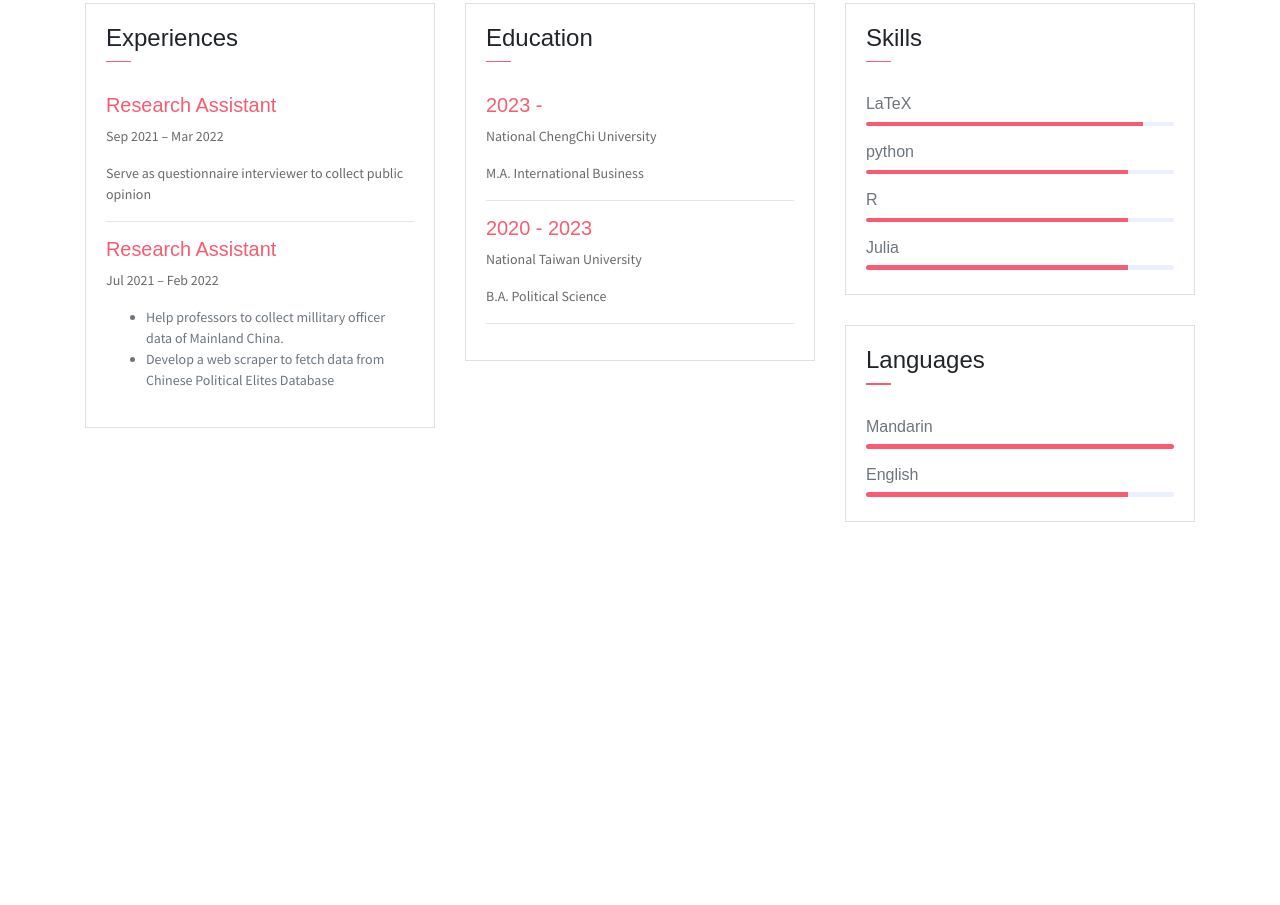
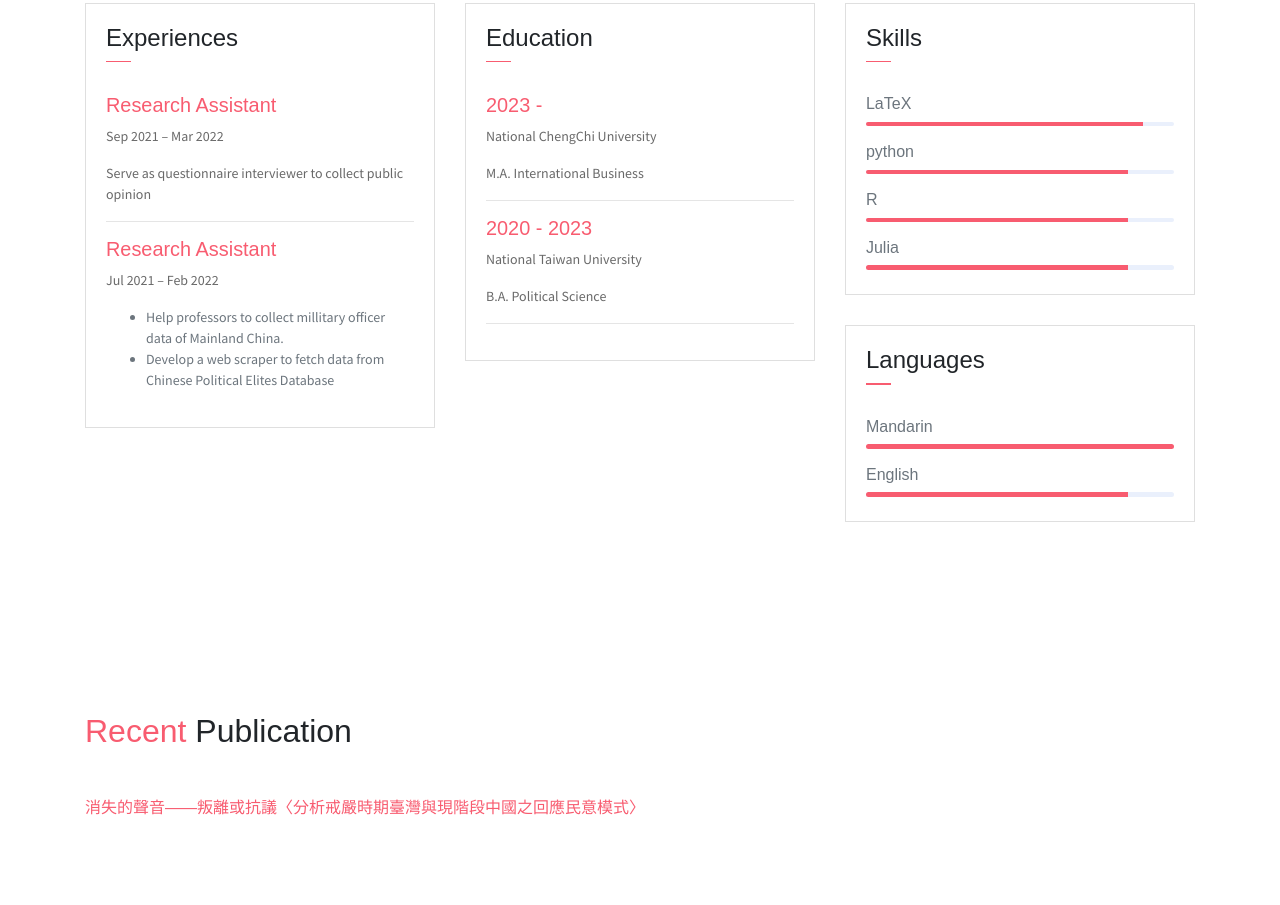
Before and after one commit to xiaolong70701/yueswater.github.io, a plain HTML site: page index.html in a window 1280 px wide. Shown: the part 1336-2241 px from the top of the page. Before the commit the page ends 1968 px from the top, so only its background shows below. Drawn offline with Linux system fonts and the light colour scheme; some packages are replaced by stand-ins of ours.

Commit message:
Update index.html

```diff
--- a/index.html
+++ b/index.html
@@ -202,6 +202,13 @@
         </div>
     </section>
 
+    <div class="section publication" id="publication">
+        <div class="container">
+            <h2 class="mb-5"><span class="text-danger">Recent</span> Publication</h2>
+            <h6><a href="pdf/消失的聲音——叛離或抗議〈分析戒嚴時期臺灣與現階段中國之回應民意模式〉.pdf">消失的聲音——叛離或抗議〈分析戒嚴時期臺灣與現階段中國之回應民意模式〉</a></h6>
+        </div>
+    </div>
+
     <!-- Contact -->
     <!-- <div class="section contact" id="contact">
         <div id="map" class="map"></div>
```
